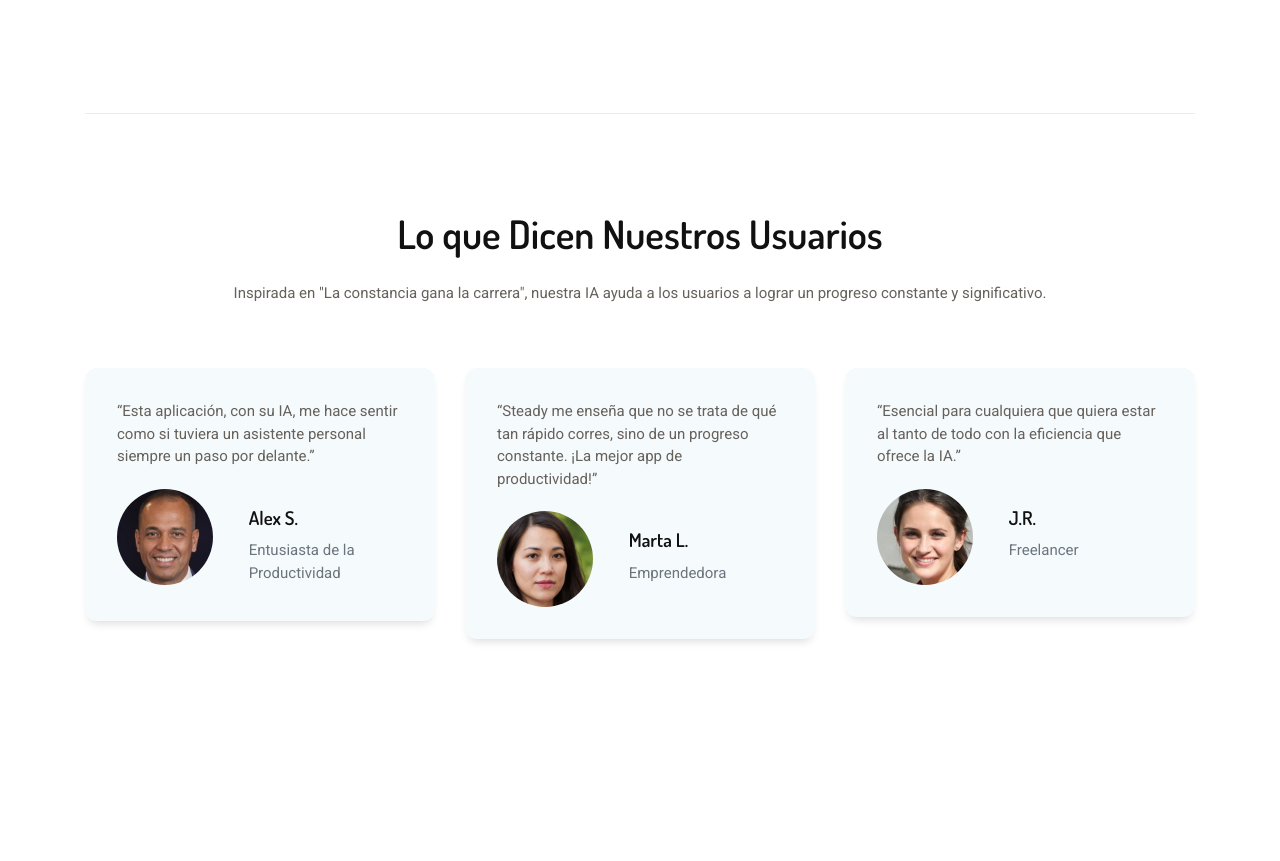
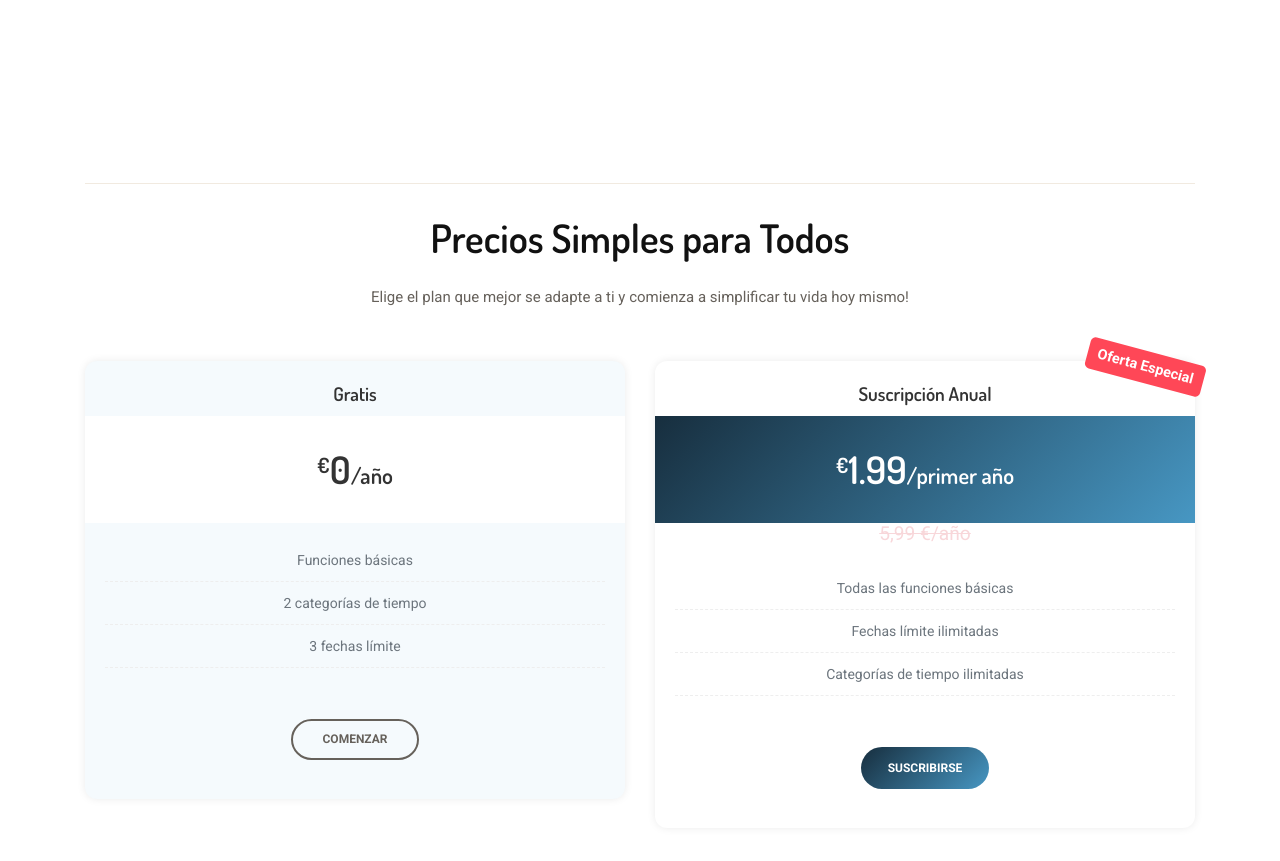
Before and after one commit to Steady-App/landing-page, a plain HTML site: page index.html in a window 1280 px wide. Shown: the part 2442-3303 px from the top of the page. Drawn offline with nearby package versions, Linux system fonts and the light colour scheme.

Commit message:
remove testimonials

```diff
--- a/index.html
+++ b/index.html
@@ -159,7 +159,7 @@
     </div>
 
     <!-- Testimonios -->
-    <div class="container">
+    <!--   <div class="container">
            <hr/>
        </div>
        <div class="aa-testimonials-section section" id="testimonials">
@@ -219,11 +219,13 @@
                    </div>
                </div>
            </div>
-    </div>
+       </div> -->
 
        <!-- Precios -->
     <div class="aa-price-package section" id="pricing">
         <div class="container">
+            <hr/>
+
             <div class="text-center">
                 <h2 class="title">Precios Simples para Todos</h2>
                 <p class="pb-5">Elige el plan que mejor se adapte a ti y comienza a simplificar tu vida hoy mismo!</p>
```
Also changed, not shown: en/index.html (+6 -3 lines). Lines whose indentation alone changed are shown as unchanged.
